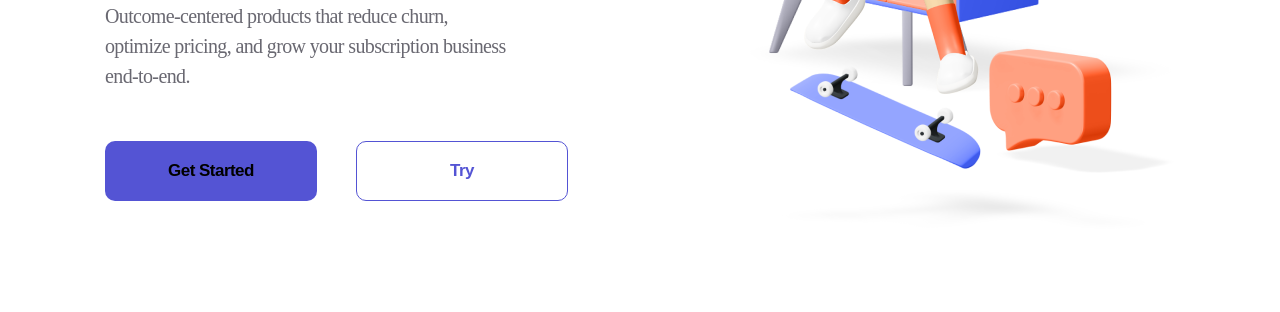
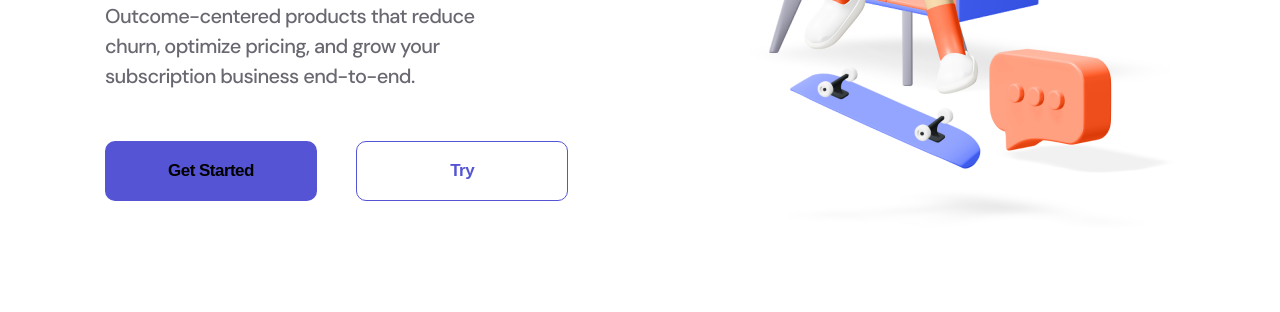
Before and after one commit to VladVasWow/Logo-1, a plain HTML site: page index.html in a window 1280 px wide. Shown: the part 458-770 px from the top of the page. Drawn offline with nearby package versions, Linux system fonts and the light colour scheme.

Commit message:
Add files via upload

```diff
--- a/index.html
+++ b/index.html
@@ -6,6 +6,10 @@
     <meta http-equiv="X-UA-Compatible" content="IE=edge">
     <meta name="viewport" content="width=device-width, initial-scale=1.0">
     <title>Document</title>
+    <link rel="stylesheet" href="https://cdnjs.cloudflare.com/ajax/libs/meyer-reset/2.0/reset.min.css" integrity="sha512-NmLkDIU1C/C88wi324HBc+S2kLhi08PN5GDeUVVVC/BVt/9Izdsc9SVeVfA1UZbY3sHUlDSyRXhCzHfr6hmPPw==" crossorigin="anonymous" />
+    <link rel="preconnect" href="https://fonts.googleapis.com">
+    <link rel="preconnect" href="https://fonts.gstatic.com" crossorigin>
+    <link href="https://fonts.googleapis.com/css2?family=DM+Sans:wght@500;700&display=swap" rel="stylesheet">
     <link rel="stylesheet" href="./style/style.css">
 </head>
 
--- a/style/style.css
+++ b/style/style.css
@@ -1,8 +1,5 @@
-* {
-    margin: 0;
-    padding: 0;
-    font-size: 16px;
-    font-weight: normal;
+body {
+    font-family: 'DM Sans', sans-serif;
 }
 
 .header .footer {
```
